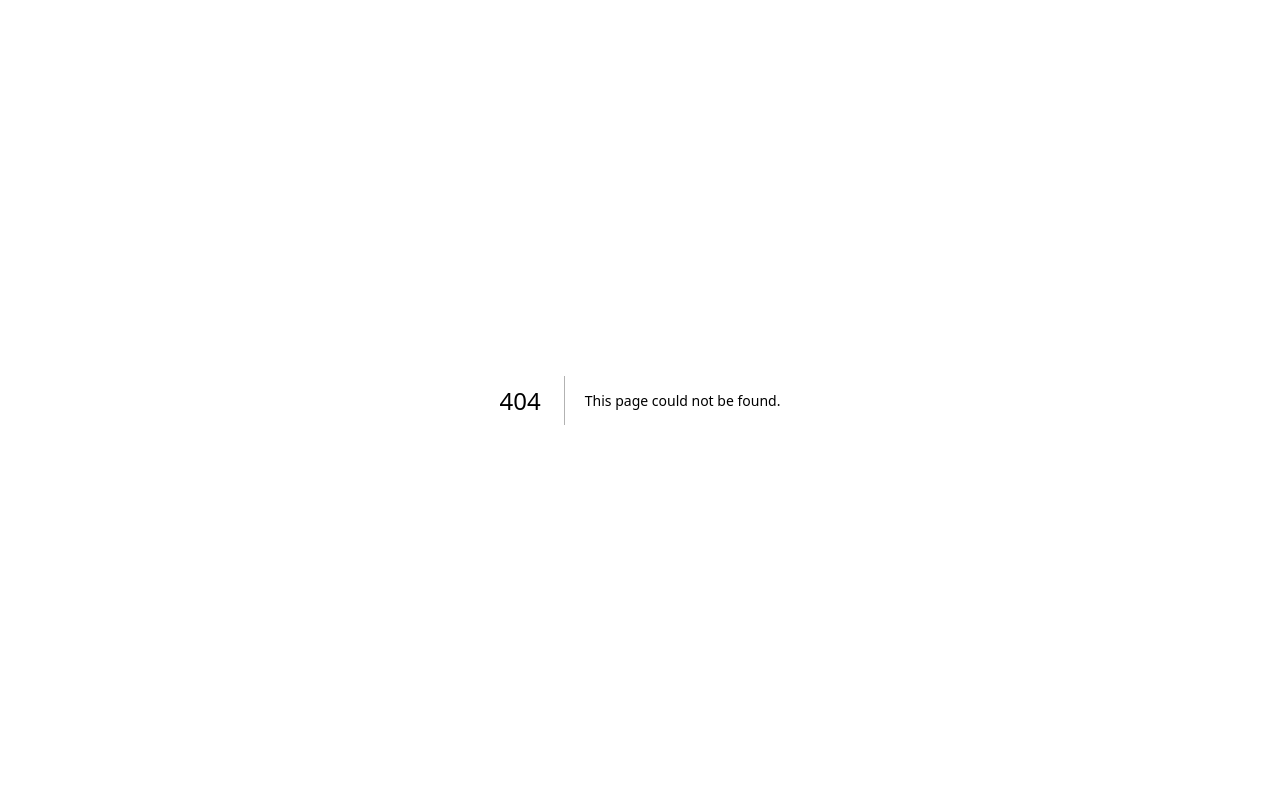
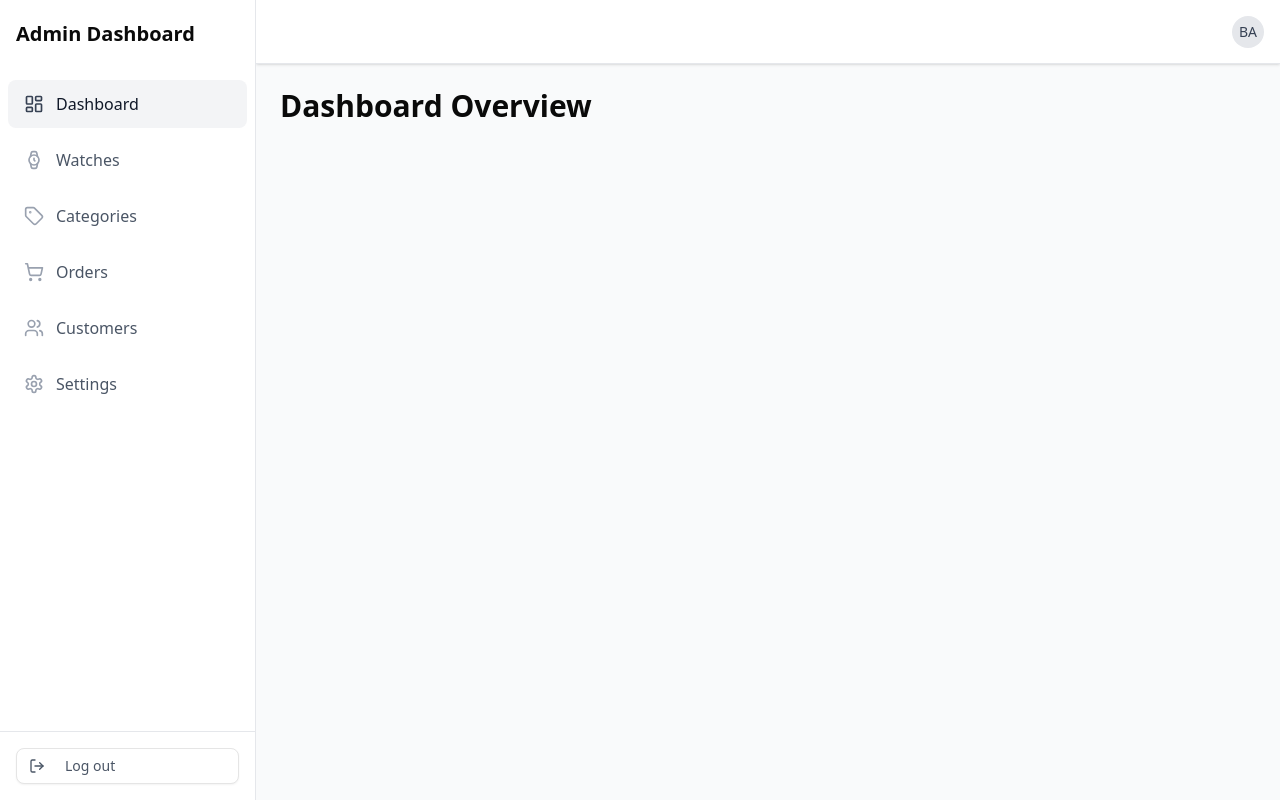
Before and after one commit to Bridgetamana/admin-dashboard, a Next.js app: page /dashboard in a window 1280 px wide. Before the commit this address had no page. Built offline with nearby package versions, Linux system fonts and the light colour scheme.

Commit message:
add DashboardPage

```diff
--- /dev/null
+++ b/src/app/dashboard/page.jsx
@@ -0,0 +1,7 @@
+export default function DashboardPage() {
+  return (
+    <div className="space-y-6">
+      <h1 className="text-3xl font-bold">Dashboard Overview</h1>
+    </div>
+  );
+}
```
